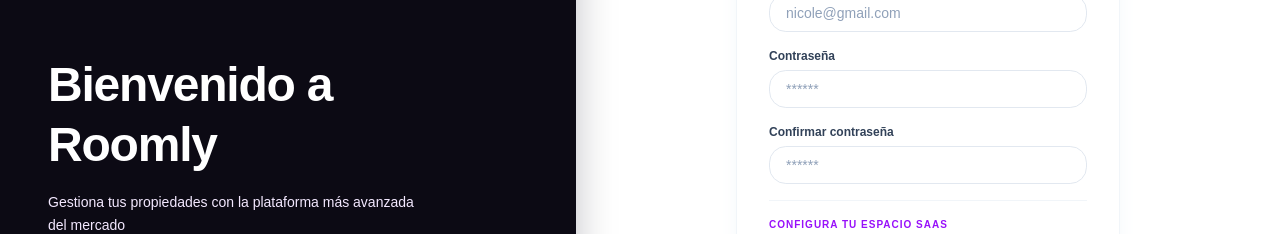
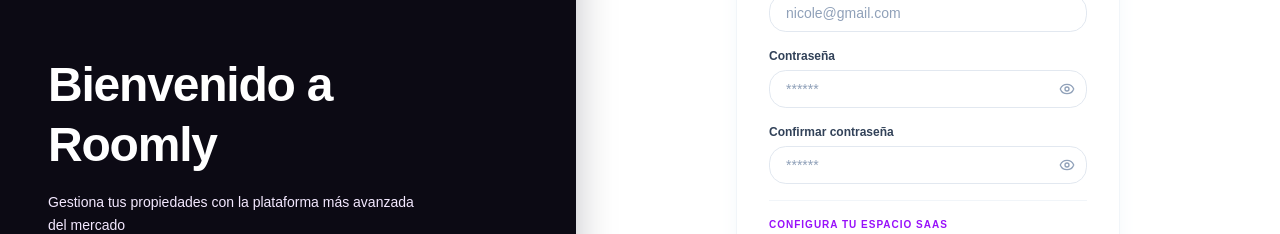
Before and after one commit to NicoleRU22/Roomly, a React (Vite) app in the folder frontend/: page /register in a window 1280 px wide. Shown: the part 289-523 px from the top of the page. Built offline with nearby package versions, Linux system fonts and the light colour scheme; no server answers.

Commit message:
feat: add password visibility toggle (show/hide eye icon) to login and register pages

```diff
--- a/frontend/src/features/auth/pages/Login.tsx
+++ b/frontend/src/features/auth/pages/Login.tsx
@@ -1,5 +1,6 @@
 import React, { useState } from 'react';
 import { useNavigate, Link } from 'react-router-dom';
+import { Eye, EyeOff } from 'lucide-react';
 import api from '../../../core/services/api';
 import { useAuthStore } from '../store/useAuthStore';
 
@@ -15,6 +16,8 @@
   // Estados de carga y error
   const [loading, setLoading] = useState(false);
   const [error, setError] = useState<string | null>(null);
+
+  const [showPassword, setShowPassword] = useState(false);
 
   // Login directo
   const handleLogin = async (e: React.FormEvent) => {
@@ -75,14 +78,23 @@
           <label className="block text-xs font-semibold text-slate-700 mb-1.5">
             Contraseña
           </label>
+          <div className="relative">
             <input
-            type="password"
+              type={showPassword ? 'text' : 'password'}
               placeholder="*********"
               value={password}
               onChange={(e) => setPassword(e.target.value)}
-            className="w-full px-4 py-2.5 bg-white border border-slate-200 rounded-xl text-sm text-slate-900 placeholder-slate-400 focus:outline-none focus:border-purple-600 transition-colors"
+              className="w-full px-4 py-2.5 bg-white border border-slate-200 rounded-xl text-sm text-slate-900 placeholder-slate-400 focus:outline-none focus:border-purple-600 transition-colors pr-10"
               required
             />
+            <button
+              type="button"
+              onClick={() => setShowPassword(!showPassword)}
+              className="absolute right-3 top-1/2 -translate-y-1/2 text-slate-400 hover:text-slate-600 transition-colors flex items-center justify-center"
+            >
+              {showPassword ? <EyeOff size={16} /> : <Eye size={16} />}
+            </button>
+          </div>
         </div>
 
         {/* CHECKBOX RECORDAR CONTRASEÑA */}
--- a/frontend/src/features/auth/pages/Register.tsx
+++ b/frontend/src/features/auth/pages/Register.tsx
@@ -1,5 +1,6 @@
 import React, { useState } from 'react';
 import { useNavigate, Link } from 'react-router-dom';
+import { Eye, EyeOff } from 'lucide-react';
 import api from '../../../core/services/api';
 import { useAuthStore } from '../store/useAuthStore';
 
@@ -19,6 +20,9 @@
   // Estados de carga y error
   const [loading, setLoading] = useState(false);
   const [error, setError] = useState<string | null>(null);
+
+  const [showPassword, setShowPassword] = useState(false);
+  const [showConfirmPassword, setShowConfirmPassword] = useState(false);
 
   // Auto-sugerir slug al escribir el nombre de la compañía
   const handleCompanyNameChange = (val: string) => {
@@ -137,15 +141,24 @@
           <label className="block text-xs font-semibold text-slate-700 mb-1.5">
             Contraseña
           </label>
+          <div className="relative">
             <input
-            type="password"
+              type={showPassword ? 'text' : 'password'}
               placeholder="******"
               value={password}
               onChange={(e) => setPassword(e.target.value)}
-            className="w-full px-4 py-2 bg-white border border-slate-200 rounded-xl text-sm text-slate-900 placeholder-slate-400 focus:outline-none focus:border-purple-600"
+              className="w-full px-4 py-2 bg-white border border-slate-200 rounded-xl text-sm text-slate-900 placeholder-slate-400 focus:outline-none focus:border-purple-600 pr-10"
               required
               minLength={6}
             />
+            <button
+              type="button"
+              onClick={() => setShowPassword(!showPassword)}
+              className="absolute right-3 top-1/2 -translate-y-1/2 text-slate-400 hover:text-slate-600 transition-colors flex items-center justify-center"
+            >
+              {showPassword ? <EyeOff size={16} /> : <Eye size={16} />}
+            </button>
+          </div>
         </div>
 
         {/* CONFIRMAR CONTRASEÑA */}
@@ -153,14 +166,23 @@
           <label className="block text-xs font-semibold text-slate-700 mb-1.5">
             Confirmar contraseña
           </label>
+          <div className="relative">
             <input
-            type="password"
+              type={showConfirmPassword ? 'text' : 'password'}
               placeholder="******"
               value={confirmPassword}
               onChange={(e) => setConfirmPassword(e.target.value)}
-            className="w-full px-4 py-2 bg-white border border-slate-200 rounded-xl text-sm text-slate-900 placeholder-slate-400 focus:outline-none focus:border-purple-600"
+              className="w-full px-4 py-2 bg-white border border-slate-200 rounded-xl text-sm text-slate-900 placeholder-slate-400 focus:outline-none focus:border-purple-600 pr-10"
               required
             />
+            <button
+              type="button"
+              onClick={() => setShowConfirmPassword(!showConfirmPassword)}
+              className="absolute right-3 top-1/2 -translate-y-1/2 text-slate-400 hover:text-slate-600 transition-colors flex items-center justify-center"
+            >
+              {showConfirmPassword ? <EyeOff size={16} /> : <Eye size={16} />}
+            </button>
+          </div>
         </div>
 
         {/* DATOS DE LA EMPRESA (Requeridos para el SaaS de Roomly) */}
```
Lines whose indentation alone changed are shown as unchanged.
